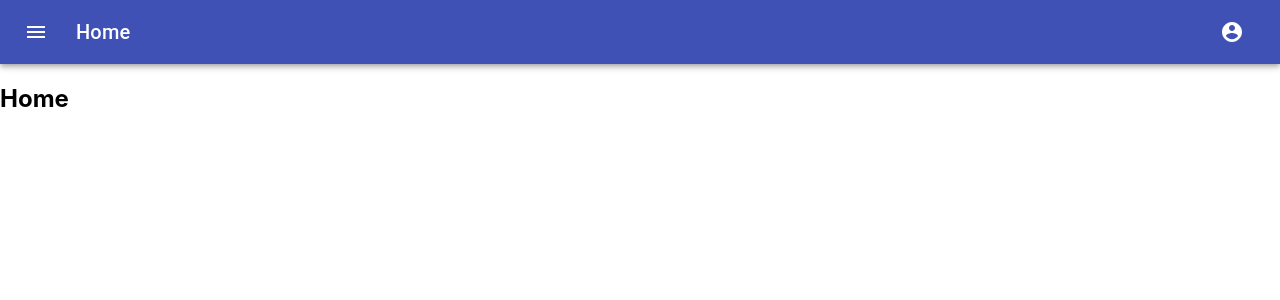
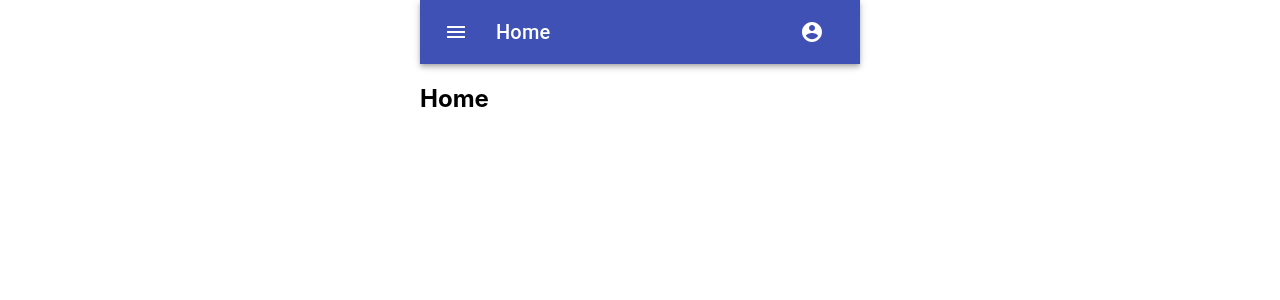
Before and after one commit to shleger/ripplebox, a React (Create React App) app: page / in a window 1280 px wide. Shown: the top 300 px of the page. Built offline with nearby package versions, Linux system fonts and the light colour scheme.

Commit message:
add aligne by center

```diff
--- a/src/AppNavBar.tsx
+++ b/src/AppNavBar.tsx
@@ -17,6 +17,10 @@ const useStyles = makeStyles((theme: Theme) =>
   createStyles({
     root: {
       flexGrow: 1,
+      width: '440px',
+      marginLeft: "auto",
+      marginRight: "auto"
+
     },
     menuButton: {
       marginRight: theme.spacing(2),
@@ -36,7 +40,7 @@ const useStyles = makeStyles((theme: Theme) =>
 export default function ButtonAppBar() {
   const classes = useStyles();
 
-  const [state, setState] = React.useState({selectedItem: "Home"});
+  const [state, setState] = React.useState({ selectedItem: "Home" });
 
   const [anchorEl, setAnchorEl] = React.useState<null | HTMLElement>(null);
   const open = Boolean(anchorEl);
@@ -47,12 +51,12 @@ export default function ButtonAppBar() {
 
 
 
-  const handleClose = (e:any) => {
+  const handleClose = (e: any) => {
     setAnchorEl(null);
 
     const value = e.currentTarget.outerText
     setState({
-      selectedItem: !value?"Profile":value
+      selectedItem: !value ? "Profile" : value
     });
   };
 
```
